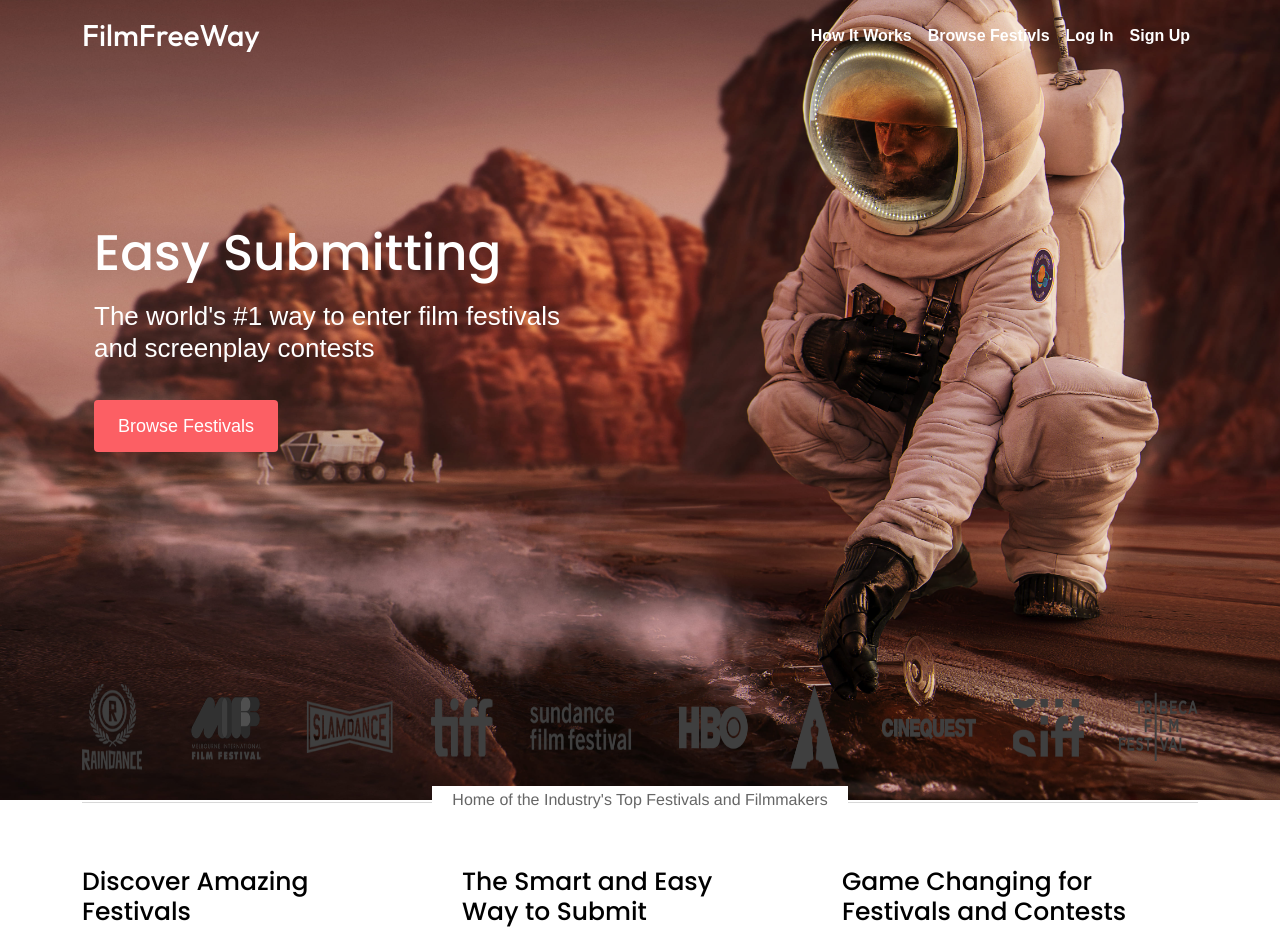
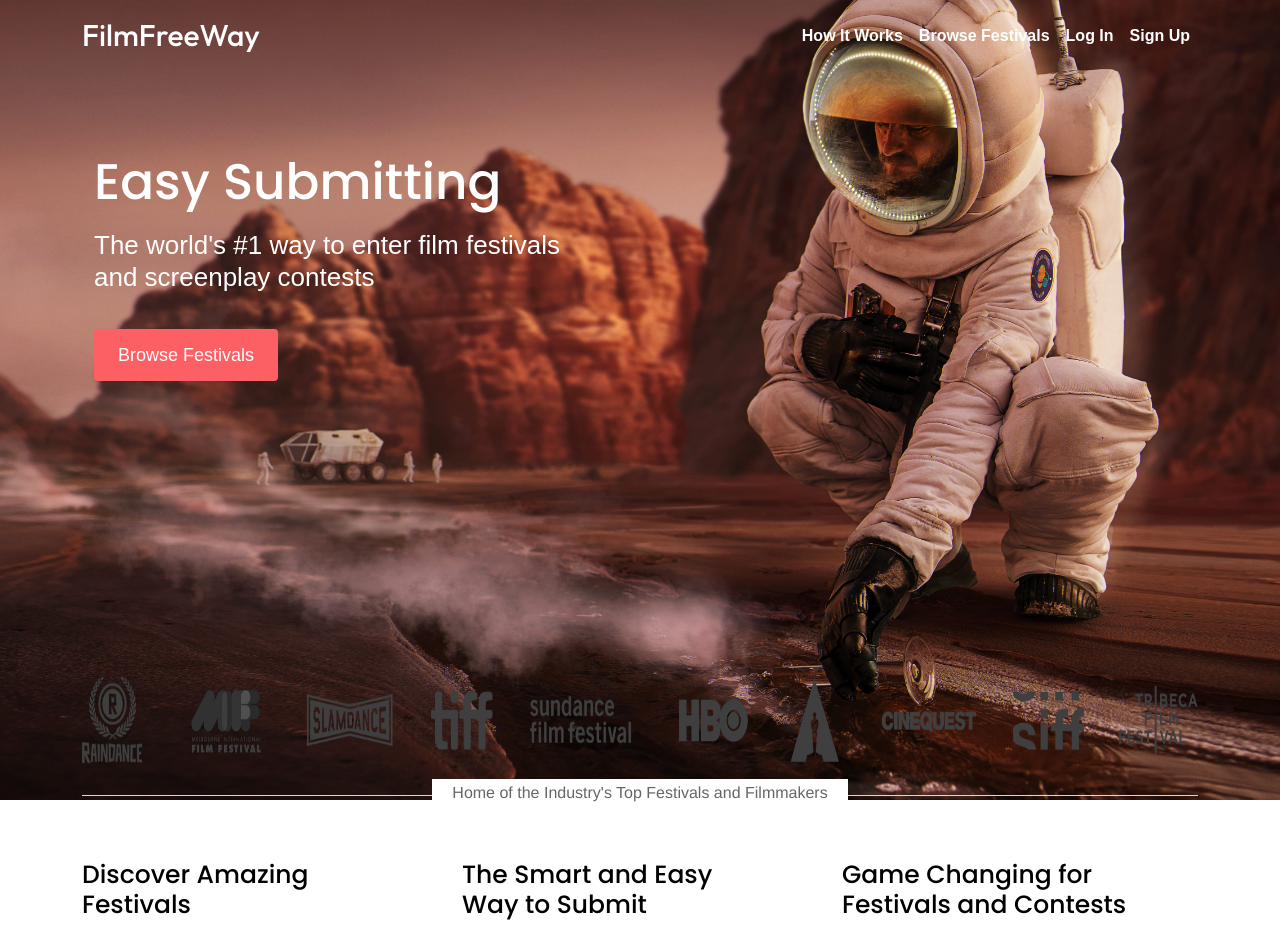
Before and after one commit to Sathiskumar-S/filmfreeway-clone, a React (Vite) app: page / in a window 1280 px wide. Shown: the top 932 px of the page. Built offline with nearby package versions, Linux system fonts and the light colour scheme.

Commit message:
Navbar fixed top feature added

```diff
--- a/src/components/Hero/Hero.jsx
+++ b/src/components/Hero/Hero.jsx
@@ -7,7 +7,7 @@
 const Hero = () => {
   let heroData = {header: "Easy Submitting", content: "The world's #1 way to enter film festivals", content1:"and screenplay contests"};
   return (
-    <div>
+    <div id='hero'>
       <img src={images.hero_background} alt="space man" className="bg-image"/>
       <Navbar />
       <div className='row container hero'>
--- a/src/components/Hero/Navbar/navbar.jsx
+++ b/src/components/Hero/Navbar/navbar.jsx
@@ -1,35 +1,83 @@
-import React from 'react'
+import React, { useEffect, useState } from "react";
 import "./Navbar.css"
 
-const navbar = () => {
+const Navbar = () => {
+  // State to track the background color
+  const [isScrolled, setIsScrolled] = useState(false);
+
+  useEffect(() => {
+    const handleScroll = () => {
+      const festSection = document.getElementById("fest"); // Adjust section ID if needed
+      const scrollPosition = window.scrollY;
+      const festOffsetTop = festSection?.offsetTop || 0;
+
+      // Check if the scroll position is past the "fest" section
+      if (scrollPosition >= festOffsetTop - 70) {
+        setIsScrolled(true);
+      } else {
+        setIsScrolled(false);
+      }
+    };
+
+    // Add scroll event listener
+    window.addEventListener("scroll", handleScroll);
+
+    // Clean up event listener on component unmount
+    return () => {
+      window.removeEventListener("scroll", handleScroll);
+    };
+  }, []);
+
   return (
     <div>
-        <nav className="navbar navbar-expand-lg navbar-dark">
+      <nav
+        className={`navbar navbar-expand-lg fixed-top ${
+          isScrolled ? "bg-light navbar-light" : "bg-transparent navbar-dark"
+        }`}
+      >
         <div className="container">
-    <a className="navbar-brand nav-title" href="#">FilmFreeWay</a>
-    <button className="navbar-toggler" type="button" data-bs-toggle="collapse" data-bs-target="#navbarSupportedContent" aria-controls="navbarSupportedContent" aria-expanded="false" aria-label="Toggle navigation">
+          <a className="navbar-brand nav-title" href="#">
+            FilmFreeWay
+          </a>
+          <button
+            className="navbar-toggler"
+            type="button"
+            data-bs-toggle="collapse"
+            data-bs-target="#navbarSupportedContent"
+            aria-controls="navbarSupportedContent"
+            aria-expanded="false"
+            aria-label="Toggle navigation"
+          >
             <span className="navbar-toggler-icon"></span>
           </button>
           <div className="collapse navbar-collapse" id="navbarSupportedContent">
             <ul className="navbar-nav ms-auto nav-menu-items">
               <li className="nav-item">
-          <a className="nav-link active" aria-current="page" href="#">How It Works</a>
+                <a className="nav-link active" aria-current="page" href="#">
+                  How It Works
+                </a>
               </li>
               <li className="nav-item">
-          <a className="nav-link active" href="#">Browse Festivls</a>
+                <a className="nav-link active" href="#">
+                  Browse Festivals
+                </a>
               </li>
               <li className="nav-item">
-          <a className="nav-link active" href="#">Log In</a>
+                <a className="nav-link active" href="#">
+                  Log In
+                </a>
               </li>
               <li className="nav-item">
-          <a className="nav-link active" href="#">Sign Up</a>
+                <a className="nav-link active" href="#">
+                  Sign Up
+                </a>
               </li>
             </ul>
           </div>
         </div>
       </nav>
     </div>
-  )
-}
+  );
+};
 
-export default navbar
+export default Navbar;
--- a/src/components/Ui/Watermark.css
+++ b/src/components/Ui/Watermark.css
@@ -1,7 +1,7 @@
 .watermark-container{
     margin-left: 10%;
     margin-right: 10%;
-    margin-top: 15%;
+    margin-top: 20%;
 }
 
 .tagline{
--- a/src/components/Ui/Watermark.jsx
+++ b/src/components/Ui/Watermark.jsx
@@ -4,7 +4,7 @@
 
 const Watermark = () => {
   return (
-    <div className={"container watermark-container"}>
+    <div className={"container watermark-container"} id='fest'>
       <img src={images.brands_watermark} height={"100px"} width={"100%"}/>
         <div className={"DecorativeText-component watermark"}>
             <p className={"tagline"}>Home of the Industry's Top Festivals and Filmmakers</p>
```
Lines whose indentation alone changed are shown as unchanged.
